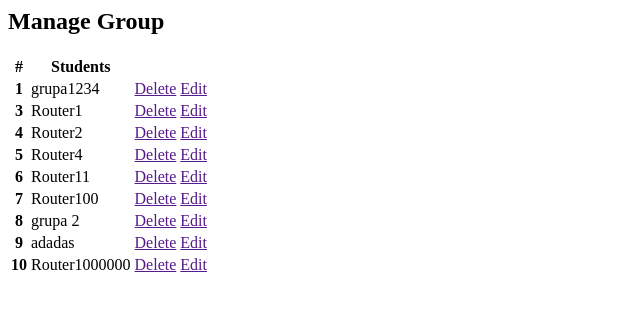
After one commit to Pawel-Barej/inzPW, a Flask app: template website/templates/professors-groups.html in a window 1280 px wide. The commit adds this page. Shown: the top 311 px of the page, without its empty margins (0-640 px from the left). Run offline with Flask 2, Linux system fonts and the light colour scheme; the template is opened without the code that fills it: values that come from a table or form of the project are taken from there, others are empty; data comes from the database, SQL or seed files in the repository.

Commit message:
rozpoczęcie tworzenia tabeli z grupą

```diff
--- a/website/models.py
+++ b/website/models.py
@@ -8,7 +8,7 @@ class UserInGroup(db.Model):
 
 class Group(db.Model):
     id = db.Column(db.Integer, primary_key=True)
-    owner_id = db.Column(db.Integer, db.ForeignKey('user.id'))
+    owner_id = db.Column(db.Integer, db.ForeignKey('user.id'), primary_key=True)
     name_group = db.Column(db.String(150))
 
 class User(db.Model, UserMixin):
--- a/website/templates/home-Admin.html
+++ b/website/templates/home-Admin.html
@@ -41,6 +41,8 @@
                 {% include "create-group-modal.html" %}
 
                 {% include "change-role-modal.html" %}
+
+
             </div>
         </div>
     </form>
--- /dev/null
+++ b/website/templates/professors-groups.html
@@ -0,0 +1,28 @@
+    <div class="jumbotron p-3">
+        <h2> Manage <b> Group </b></h2>
+        <table class="table table-hover table-dark">
+
+            <thead>
+            <tr>
+                <th scope="col"> #</th>
+                <th scope="col"> Students</th>
+            </tr>
+            </thead>
+
+            {% for group in groups %}
+                <tr>
+                    <th scope="row"> {{ group.id }} </th>
+                    <td> {{ group.name_group }} </td>
+
+                    <td>
+                        <a href="" class="btn btn-danger btn-xs float-right"
+                           onclick="return confirm('Are you sure to delete?')">Delete</a>
+
+                        <a href="" class="btn btn-warning btn-xs float-right" data-toggle="modal"
+                           data-target="#modaledit">Edit</a>
+
+                    </td>
+                </tr>
+            {% endfor %}
+        </table>
+    </div>
```
